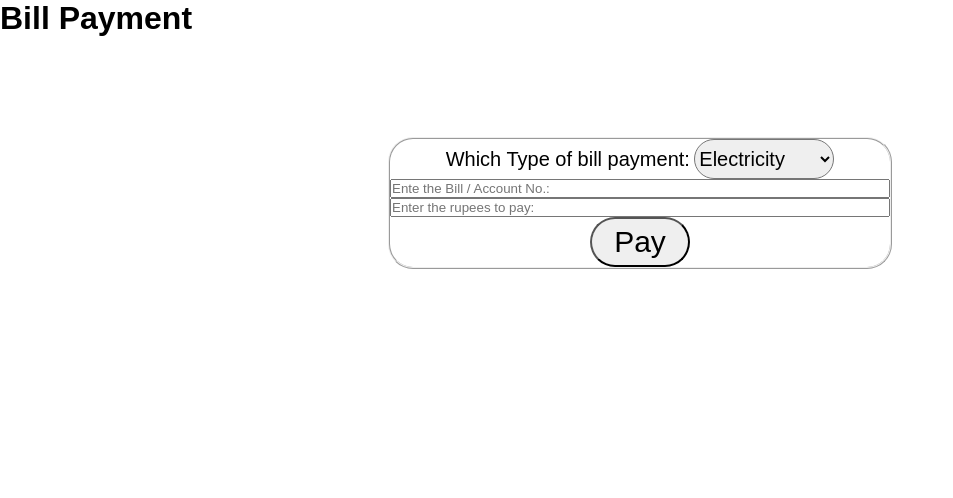
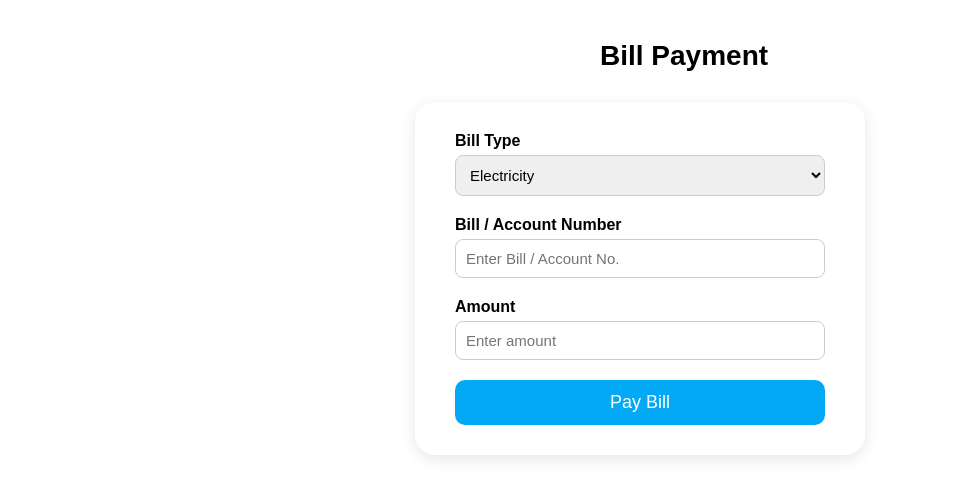
Before and after one commit to shubhamgiri729/online-banking-system, a PHP site: page /HTML/billPay.html in a window 1280 px wide. Shown: the top 498 px of the page, without its empty margins (0-953 px from the left). Run offline with PHP 8.4, Linux system fonts and the light colour scheme.

Commit message:
Redesign Bill Payment page with modern UI and improved form layout

```diff
--- a/CSS/billPay.css
+++ b/CSS/billPay.css
@@ -1,41 +1,83 @@
 @import url("home.css");
-fieldset{
-    width: 500px;
-    border-radius:25px;
-    margin:100px auto;
-    text-align: center;
-    border:2px ridge;
-}
-label{
-    font-size:20px;
 
-}
-select{
-    height: 40px;
-    width:140px;
-    font-size:20px;
-    border-radius:30px;
-}
-input{
-    width:500px;
-}
-option{
-    padding:30px;
-    border-radius: 30px;
-    background-color:black;
-    color:white;
+.bill-title {
+    margin-left: 75vh;
+    margin-top: 5vh;
+    font-size: 28px;
 }
 
-button{
-    height:50px;
-    width:100px;
-    border-radius:30px;
-    border-style: outset;
-    font-size:30px;
+.bill-container {
+    padding: 30px;
+    display: flex;
+    justify-content: center;
 }
-input:focus{
-    border:2px solid blue;
+
+.bill-card {
+    background: #ffffff;
+    border-radius: 20px;
+    padding: 30px 40px;
+    width: 450px;
+    box-shadow: 0 4px 15px rgba(0,0,0,0.1);
 }
-input[type="number"]:out-of-range{
-    border:2px solid red;
+
+.form-group {
+    display: flex;
+    flex-direction: column;
+    margin-bottom: 20px;
 }
+
+.form-group label {
+    font-weight: bold;
+    margin-bottom: 5px;
+}
+
+/* Inputs */
+.form-group input,
+.form-group select {
+    padding: 10px;
+    border-radius: 8px;
+    border: 1px solid #ccc;
+    font-size: 15px;
+}
+
+.form-group input:focus,
+.form-group select:focus {
+    border: 2px solid #03A9F4;
+    outline: none;
+}
+
+#paybtn {
+    width: 100%;
+    padding: 12px;
+    border-radius: 10px;
+    border: none;
+    background: #03A9F4;
+    color: white;
+    font-size: 18px;
+    cursor: pointer;
+    transition: 0.3s;
+}
+
+#paybtn:hover {
+    background: #0288D1;
+}
+
+#error {
+    color: red;
+    font-size: 14px;
+    margin-bottom: 10px;
+}
+
+.main-container{
+    margin-top: 0;
+    opacity: 0;
+    transform: translateY(20px);
+    animation: fadeIn 0.8s ease forwards;
+}
+
+@keyframes fadeIn {
+    to {
+        opacity: 1;
+        transform: translateY(0);
+    }
+}
--- a/HTML/billPay.html
+++ b/HTML/billPay.html
@@ -11,25 +11,40 @@
 
 <body>
     <?php include "header.php"?>
-        <div>
-            <h1>Bill Payment</h1>
-            <form action="" method="POST">
-                <fieldset>
-                    <label>Which Type of bill payment:</label>
+    <main class="main-container">
+        <h1 class="bill-title">Bill Payment</h1>
+
+        <div class="bill-container">
+            <div class="bill-card">
+                <form method="POST">
+
+                    <div class="form-group">
+                        <label>Bill Type</label>
                         <select name="type">
-                        <div>
                             <option value="Electricity">Electricity</option>
                             <option value="Water">Water</option>
                             <option value="Gas">Gas</option>
+                        </select>
                     </div>
-                    </select><br />
-                    <input type="text" size="16" id="billno" placeholder="Ente the Bill / Account No.:"><br />
-                    <input type="number" id="rupee" placeholder="Enter the rupees to pay:" min="1" max="20000"><br />
+
+                    <div class="form-group">
+                        <label>Bill / Account Number</label>
+                        <input type="text" id="billno" placeholder="Enter Bill / Account No." required>
+                    </div>
+
+                    <div class="form-group">
+                        <label>Amount</label>
+                        <input type="number" id="rupee" placeholder="Enter amount" min="1" max="20000" required>
+                    </div>
+
                     <p id="error"></p>
-                    <button type="button" id="paybtn" onclick="goto();">Pay</button>
-                </fieldset>
+
+                    <button type="button" id="paybtn" onclick="goto();">Pay Bill</button>
+
                 </form>
             </div>
+        </div>
+    </main>
 </body>
 
 </html>
```
Lines whose indentation alone changed are shown as unchanged.
